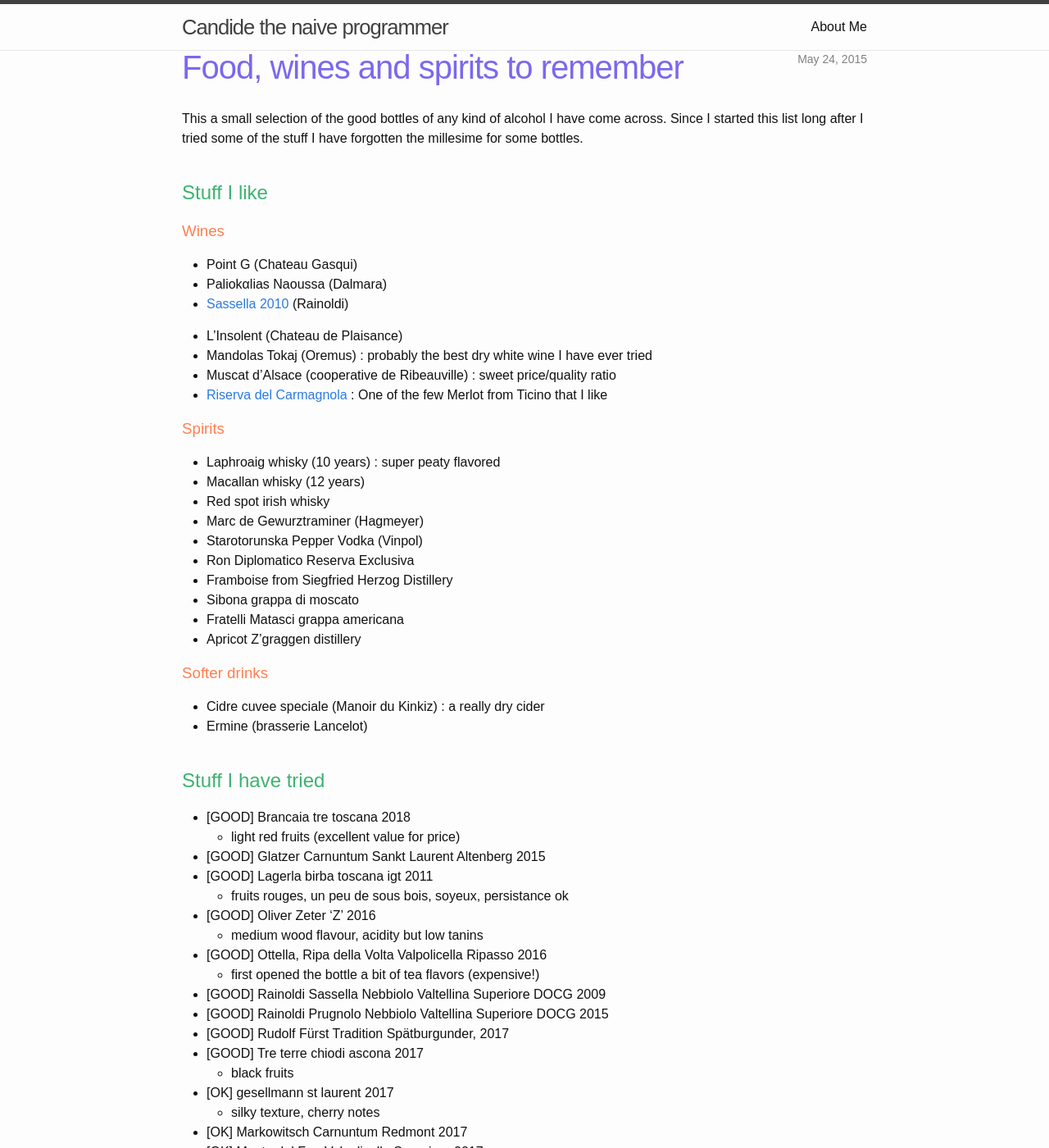
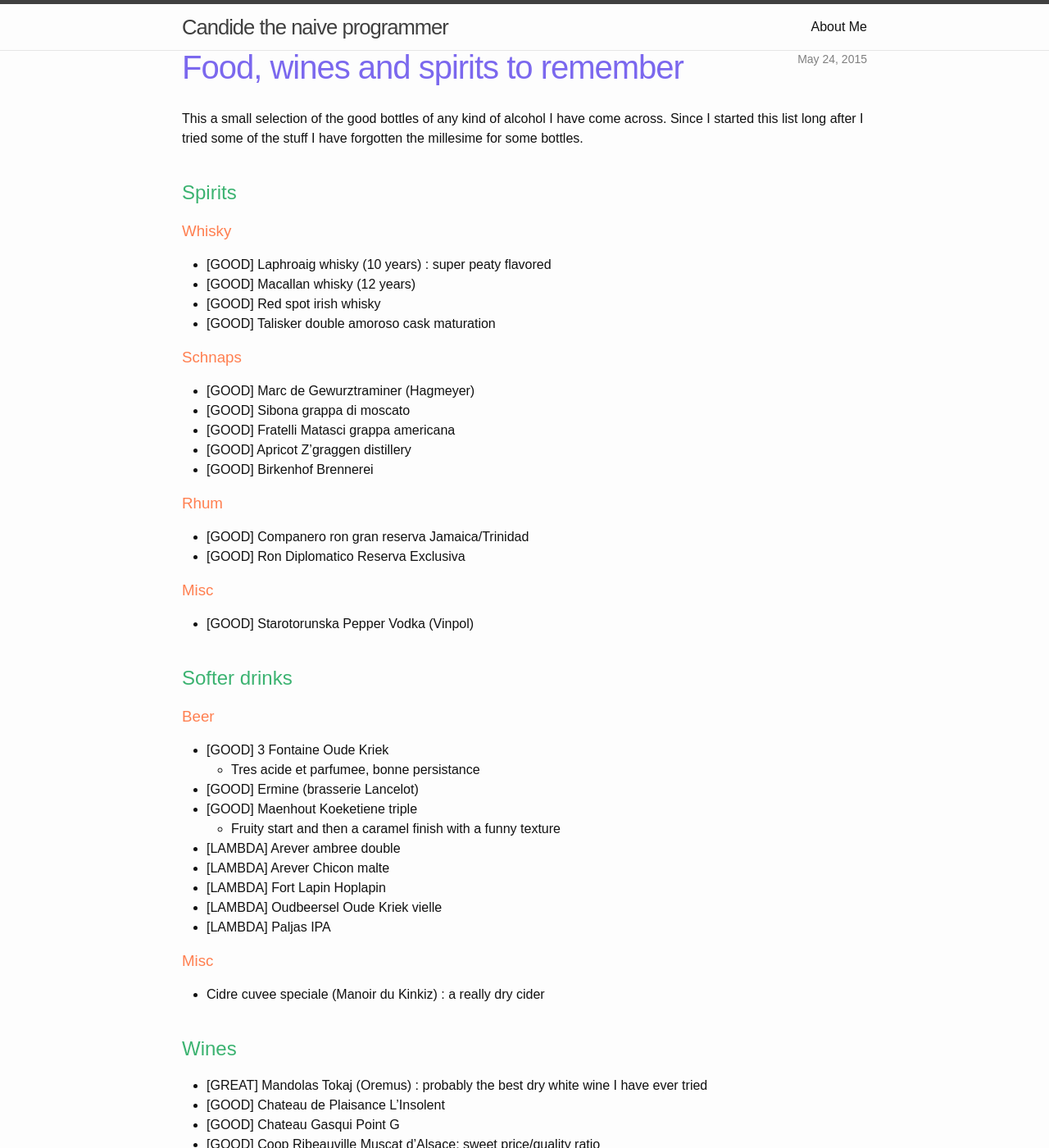
Before and after one commit to candide-guevara/candide-guevara.github.io, a Jekyll site: the page built from _posts/0000-00-00-list-of-spirits.md, in a window 1280 px wide and 1400 px high. Shown: the whole window at 82% size. Built offline with Jekyll 4.4.1, drawn with Linux system fonts in a browser that asks for light colours; some of the changed text lies outside the part shown.

Commit message:
reshuffle alcohol list and add belgium beers

```diff
--- a/_posts/0000-00-00-list-of-spirits.md
+++ b/_posts/0000-00-00-list-of-spirits.md
@@ -7,39 +7,65 @@
 This a small selection of the good bottles of any kind of alcohol I have come across.
 Since I started this list long after I tried some of the stuff I have forgotten the millesime for some bottles.
 
-## Stuff I like
+## Spirits
 
-### Wines
+### Whisky
 
-* Point G (Chateau Gasqui)
-* Paliokαlias Naoussa (Dalmara)
-* [Sassella 2010][1] (Rainoldi)
+* [GOOD] Laphroaig whisky (10 years) : super peaty flavored
+* [GOOD] Macallan whisky (12 years)
+* [GOOD] Red spot irish whisky
+* [GOOD] Talisker double amoroso cask maturation
 
-* L'Insolent (Chateau de Plaisance)
-* Mandolas Tokaj (Oremus) : probably the best dry white wine I have ever tried
-* Muscat d'Alsace (cooperative de Ribeauville) : sweet price/quality ratio
-* [Riserva del Carmagnola][2] : One of the few Merlot from Ticino that I like
+### Schnaps
 
-### Spirits
+* [GOOD] Marc de Gewurztraminer (Hagmeyer)
+* [GOOD] Sibona grappa di moscato
+* [GOOD] Fratelli Matasci grappa americana
+* [GOOD] Apricot Z'graggen distillery
+* [GOOD] Birkenhof Brennerei
 
-* Laphroaig whisky (10 years) : super peaty flavored
-* Macallan whisky (12 years)
-* Red spot irish whisky
-* Marc de Gewurztraminer (Hagmeyer)
-* Starotorunska Pepper Vodka (Vinpol)
-* Ron Diplomatico Reserva Exclusiva
-* Framboise from Siegfried Herzog Distillery
-* Sibona grappa di moscato
-* Fratelli Matasci grappa americana
-* Apricot Z'graggen distillery
+### Rhum
 
-### Softer drinks
+* [GOOD] Companero ron gran reserva Jamaica/Trinidad
+* [GOOD] Ron Diplomatico Reserva Exclusiva
+
+### Misc
+
+* [GOOD] Starotorunska Pepper Vodka (Vinpol)
+
+
+## Softer drinks
+
+### Beer
+
+* [GOOD] 3 Fontaine Oude Kriek
+  * Tres acide et parfumee, bonne persistance
+* [GOOD] Ermine (brasserie Lancelot)
+* [GOOD] Maenhout Koeketiene triple
+  * Fruity start and then a caramel finish with a funny texture
+* [LAMBDA] Arever ambree double
+* [LAMBDA] Arever Chicon malte
+* [LAMBDA] Fort Lapin Hoplapin
+* [LAMBDA] Oudbeersel Oude Kriek vielle
+* [LAMBDA] Paljas IPA
+
+
+### Misc
 
 * Cidre cuvee speciale (Manoir du Kinkiz) : a really dry cider
-* Ermine (brasserie Lancelot)
 
-## Stuff I have tried
 
+## Wines
+
+* [GREAT] Mandolas Tokaj (Oremus) : probably the best dry white wine I have ever tried
+* [GOOD] Chateau de Plaisance L'Insolent
+* [GOOD] Chateau Gasqui Point G
+* [GOOD] Coop Ribeauville Muscat d'Alsace: sweet price/quality ratio
+* [GOOD] Dalmara Paliokαlias Naoussa
+  * Tres agreable odeur a confiture
+* [GOOD] Rainoldi [Sassella 2010][1]
+  * Bon gout de fraise
+* [GOOD] Riserva del [Carmagnola][2] : One of the few Merlot from Ticino that I like
 * [GOOD] Brancaia tre toscana 2018
   * light red fruits (excellent value for price)
 * [GOOD] Glatzer Carnuntum Sankt Laurent Altenberg 2015
```
